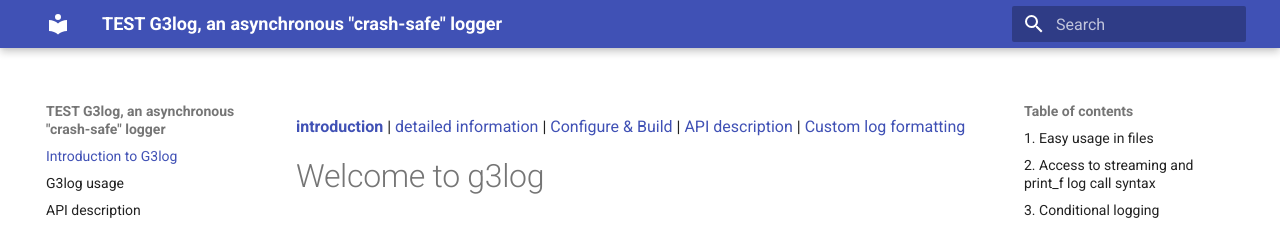
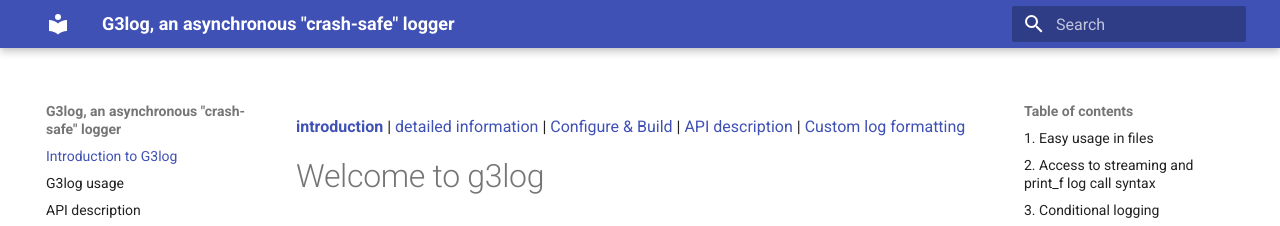
Before and after one commit to KjellKod/g3log, an MkDocs documentation site: the page built from docs/index.md, in a window 1280 px wide. Shown: the top 226 px of the page. Built offline with MkDocs 1.6.1 and Material for MkDocs 9.7.7, drawn with Linux system fonts in a browser that asks for light colours.

Commit message:
Update mkdocs.yml - removed test trigger (#530)

```diff
--- a/mkdocs.yml
+++ b/mkdocs.yml
@@ -1,4 +1,4 @@
-site_name: TEST G3log, an asynchronous "crash-safe" logger
+site_name: G3log, an asynchronous "crash-safe" logger
 site_author: 'Kjell Hedstrom'
 site_url: https://kjellkod.github.io/g3log/
 theme:
```
